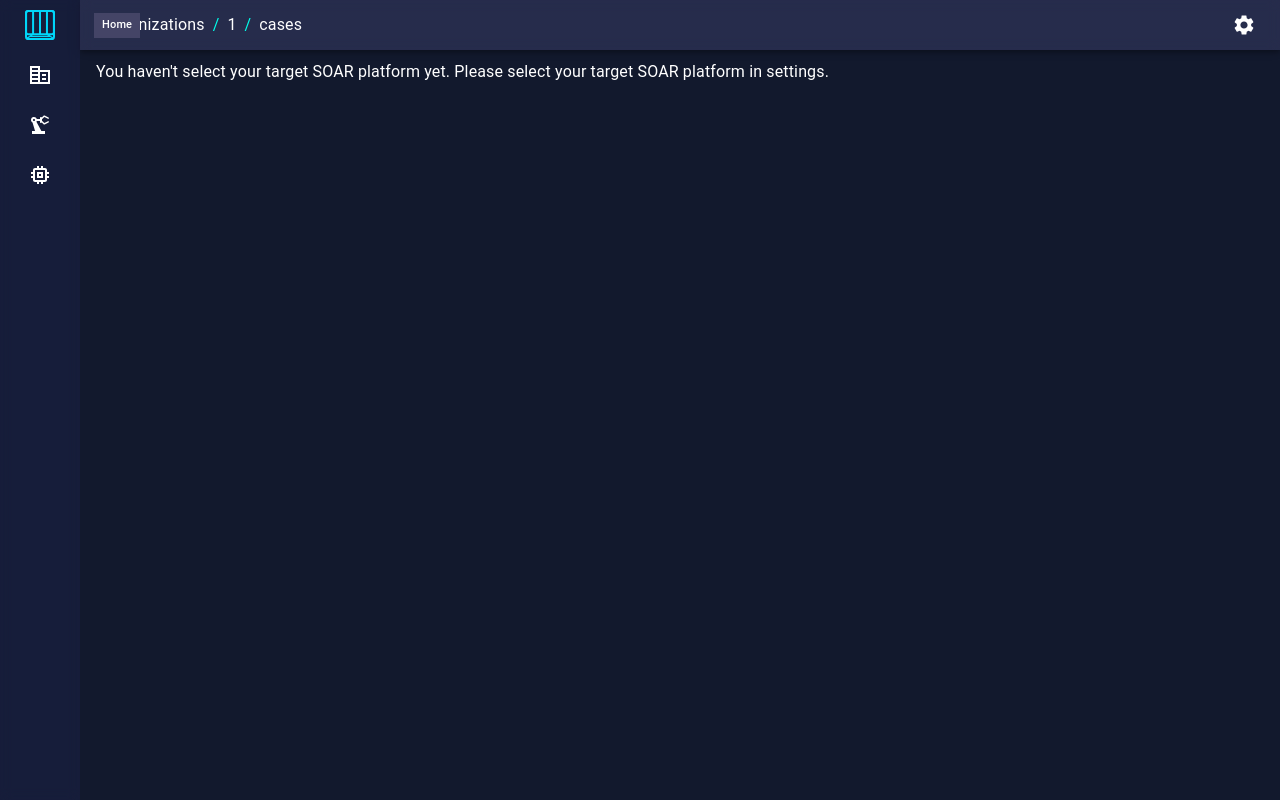
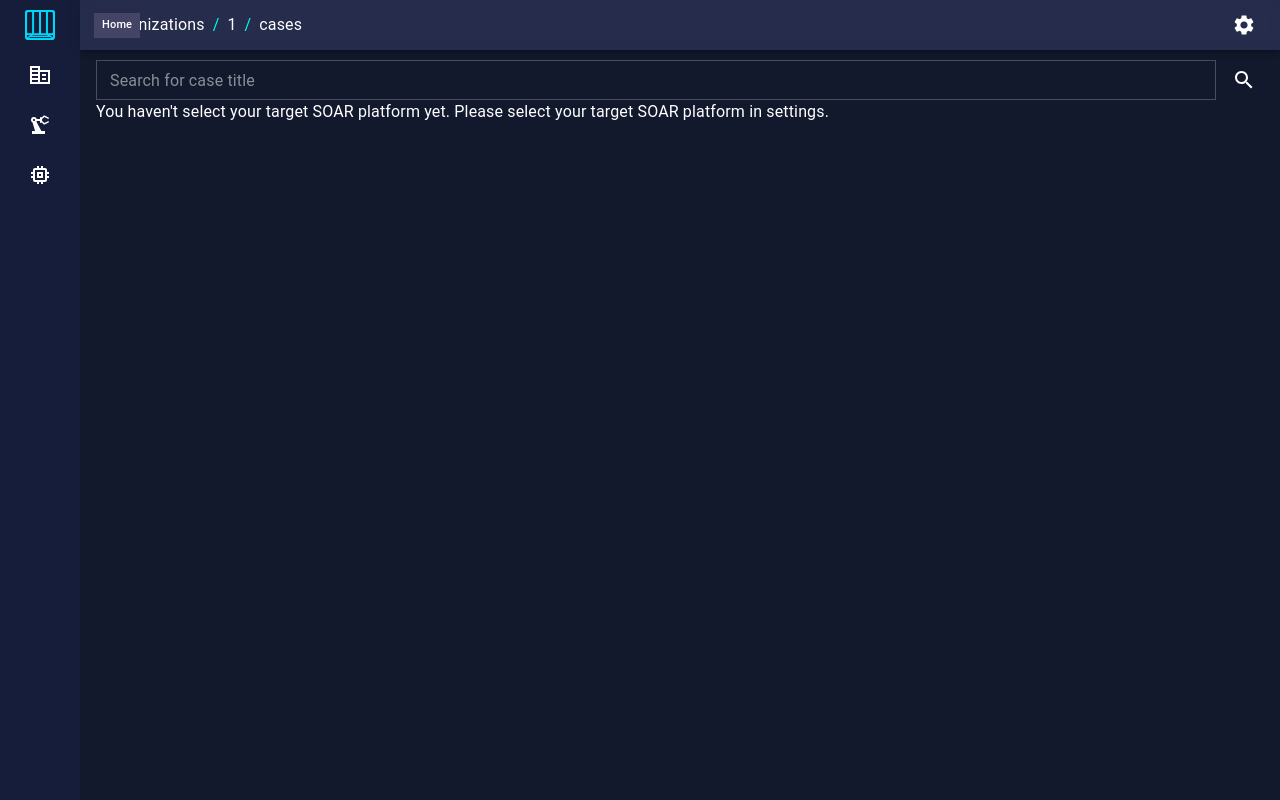
Before and after one commit to Automatic-Case-Investigator/ACI_Dashboard, a React (Create React App) app: page /organizations/1/cases in a window 1280 px wide. Built offline with nearby package versions, Linux system fonts and the light colour scheme.

Commit message:
Added pagination for cases

```diff
--- a/src/components/ai_system_dashboard/TaskGenerationTrainerDashboard.js
+++ b/src/components/ai_system_dashboard/TaskGenerationTrainerDashboard.js
@@ -1,6 +1,7 @@
 import { Alert, Box, Button, Divider, IconButton, Paper, Snackbar, TextField, Tooltip, Typography } from "@mui/material";
 import { useEffect, useRef, useState } from "react";
 import { RichTreeView } from '@mui/x-tree-view/RichTreeView';
+import { BACKUP_PAGE_SIZE } from "../../constants/page-sizes";
 import { useTreeViewApiRef } from '@mui/x-tree-view/hooks';
 import AccordionSummary from '@mui/material/AccordionSummary';
 import AccordionDetails from '@mui/material/AccordionDetails';
@@ -18,7 +19,7 @@ export const TaskGenerationTrainerDashboard = () => {
     const [selectedItems, setSelectedItems] = useState([]);
     const [backupHistoryPageNumber, setBackupHistoryPageNumber] = useState(1);
     const [backupHistory, setBackupHistory] = useState([]);
-    const [backupHistoryCount, setBackupHistoryCount] = useState(0);
+    const [backupHistoryPagesTotal, setBackupHistoryPagesTotal] = useState(0);
 
     const toggledItemRef = useRef({});
     const apiRef = useTreeViewApiRef();
@@ -194,16 +195,14 @@ export const TaskGenerationTrainerDashboard = () => {
     const getBackupHistory = async (pageNumber) => {
         const response = await fetch(process.env.REACT_APP_BACKEND_URL + `ai_backend/task_generation_model/history/?page=${pageNumber}`);
         const rawData = await response.json();
-        const pageSize = 10;
         if (rawData.message && rawData.message === "Success") {
-            const entriesRemaining = rawData.total_count % pageSize;
+            const entriesRemaining = rawData.total_count % BACKUP_PAGE_SIZE;
             setBackupHistory(rawData.entries);
             if (entriesRemaining) {
-                setBackupHistoryCount(Math.floor(rawData.total_count / 10) + 1)
+                setBackupHistoryPagesTotal(Math.floor(rawData.total_count / BACKUP_PAGE_SIZE) + 1)
             } else {
-                setBackupHistoryCount(Math.floor(rawData.total_count / 10))
+                setBackupHistoryPagesTotal(Math.floor(rawData.total_count / BACKUP_PAGE_SIZE))
             }
-
         }
     }
 
@@ -377,7 +376,7 @@ export const TaskGenerationTrainerDashboard = () => {
                             ))
                         )
                     }
-                    <Pagination color="secondary" sx={{ paddingBottom: 1 }} count={backupHistoryCount} page={backupHistoryPageNumber} onChange={(_, value) => { setBackupHistoryPageNumber(value) }} />
+                    <Pagination color="secondary" sx={{ paddingBottom: 1 }} count={backupHistoryPagesTotal} page={backupHistoryPageNumber} onChange={(_, value) => { setBackupHistoryPageNumber(value) }} />
                     <Button variant="outlined" color="secondary" size="small" onClick={backupModel}>Backup current model</Button>
 
                     <Typography>Reset to baseline model</Typography>
--- /dev/null
+++ b/src/constants/page-sizes.js
@@ -0,0 +1,4 @@
+const CASE_PAGE_SIZE = 10;
+const BACKUP_PAGE_SIZE = 10;
+
+export { CASE_PAGE_SIZE, BACKUP_PAGE_SIZE }
--- a/src/pages/Cases.js
+++ b/src/pages/Cases.js
@@ -1,27 +1,40 @@
-import { Box, List, ListItem, ListItemIcon, ListItemText, Typography } from "@mui/material";
+import { Box, IconButton, List, ListItem, ListItemIcon, ListItemText, Pagination, TextField, Typography } from "@mui/material";
 import { HorizontalNavbar } from "../components/navbar/HorizontalNavbar";
 import { VerticalNavbar } from "../components/navbar/VerticalNavbar";
 import { useNavigate, useParams } from "react-router-dom";
+import { CASE_PAGE_SIZE } from "../constants/page-sizes";
+import SearchIcon from '@mui/icons-material/Search';
 import PuffLoader from "react-spinners/PuffLoader"
 import WorkIcon from '@mui/icons-material/Work';
 import { useEffect, useState } from "react";
 import { Helmet } from "react-helmet";
 
 
+
 export const Cases = () => {
     const { orgId } = useParams();
     const navigate = useNavigate();
 
+    const [cases, setCases] = useState([]);
+    const [pageNumber, setPageNumber] = useState(1);
+    const [pagesTotal, setPagesTotal] = useState(1);
+    const [loading, setLoading] = useState(true);
     const [errorMessage, setErrorMessage] = useState("");
-    const [cases, setCases] = useState([]);
+    const [searchString, setSearchString] = useState("");
     const [targetSOAR, setTargetSOAR] = useState(() => {
         const saved = localStorage.getItem("targetSOAR");
         const initialValue = JSON.parse(saved);
         return initialValue || null;
     });
 
+    // obtain a list of cases from the backend
     const getCases = async () => {
-        const response = await fetch(process.env.REACT_APP_BACKEND_URL + `soar/case/?soar_id=${targetSOAR.id}&org_id=${orgId}`);
+        setLoading(true);
+        let queryURL = process.env.REACT_APP_BACKEND_URL + `soar/case/?soar_id=${targetSOAR.id}&org_id=${orgId}&page=${pageNumber}`;
+        if (searchString.length > 0) {
+            queryURL += `&search=${searchString}`;
+        }
+        const response = await fetch(queryURL);
         const rawData = await response.json();
 
         if (rawData["error"]) {
@@ -29,16 +42,23 @@ export const Cases = () => {
         } else {
             setErrorMessage("")
             setCases(rawData["cases"])
+
+            const entriesRemaining = rawData["total_count"] % CASE_PAGE_SIZE;
+            if (entriesRemaining) {
+                setPagesTotal(Math.floor(rawData["total_count"] / CASE_PAGE_SIZE) + 1)
+            } else {
+                setPagesTotal(Math.floor(rawData["total_count"] / CASE_PAGE_SIZE))
             }
+        }
+        setLoading(false);
     }
 
     useEffect(() => {
         if (!targetSOAR) {
             return;
         }
-
         getCases();
-    }, [targetSOAR]);
+    }, [targetSOAR, pageNumber]);
 
     return (
         <>
@@ -51,6 +71,24 @@ export const Cases = () => {
                     routes={["/organizations", `/organizations/${orgId}/cases`, `/organizations/${orgId}/cases`]} />
                 <VerticalNavbar />
                 <Box component="main" sx={{ flexGrow: 1, p: 2, mt: 5.5 }}>
+                    <Box sx={{ width: "100%", display: "flex" }}>
+                        <TextField
+                            size="small"
+                            placeholder="Search for case title"
+                            value={searchString}
+                            onInput={(e) => setSearchString(e.target.value)}
+                            onKeyDown={(e) => {
+                                if (e.key === 'Enter') {
+                                    e.preventDefault();
+                                    getCases();
+                                }
+                            }}
+                            sx={{ paddingRight: 1 }}
+                            fullWidth />
+                        <IconButton onClick={getCases}>
+                            <SearchIcon />
+                        </IconButton>
+                    </Box>
                     {
                         targetSOAR ? (
                             errorMessage.length > 0 ? (
@@ -58,9 +96,12 @@ export const Cases = () => {
                             ) : (
                                 <>
                                     {
-                                        cases.length === 0 ? (
+                                        loading ? (
                                             <PuffLoader color="#00ffea" />
                                         ) : (
+                                            <>
+                                                {
+                                                    cases.length > 0 ? (
                                                         <List>
                                                             {
                                                                 cases.map((case_data, index) => (
@@ -95,6 +136,14 @@ export const Cases = () => {
                                                                 ))
                                                             }
                                                         </List>
+                                                    ) : (
+                                                        <Typography color="weak" sx={{ padding: 1, fontStyle: "italic" }}>Cannot find cases in the SOAR platform</Typography>
+                                                    )
+                                                }
+                                                <Box sx={{ display: 'flex', justifyContent: 'center', alignItems: 'center' }}>
+                                                    <Pagination color="secondary" sx={{ paddingBottom: 1 }} count={pagesTotal} page={pageNumber} onChange={(_, value) => { setPageNumber(value) }} />
+                                                </Box>
+                                            </>
                                         )
                                     }
 
```
Lines whose indentation alone changed are shown as unchanged.
